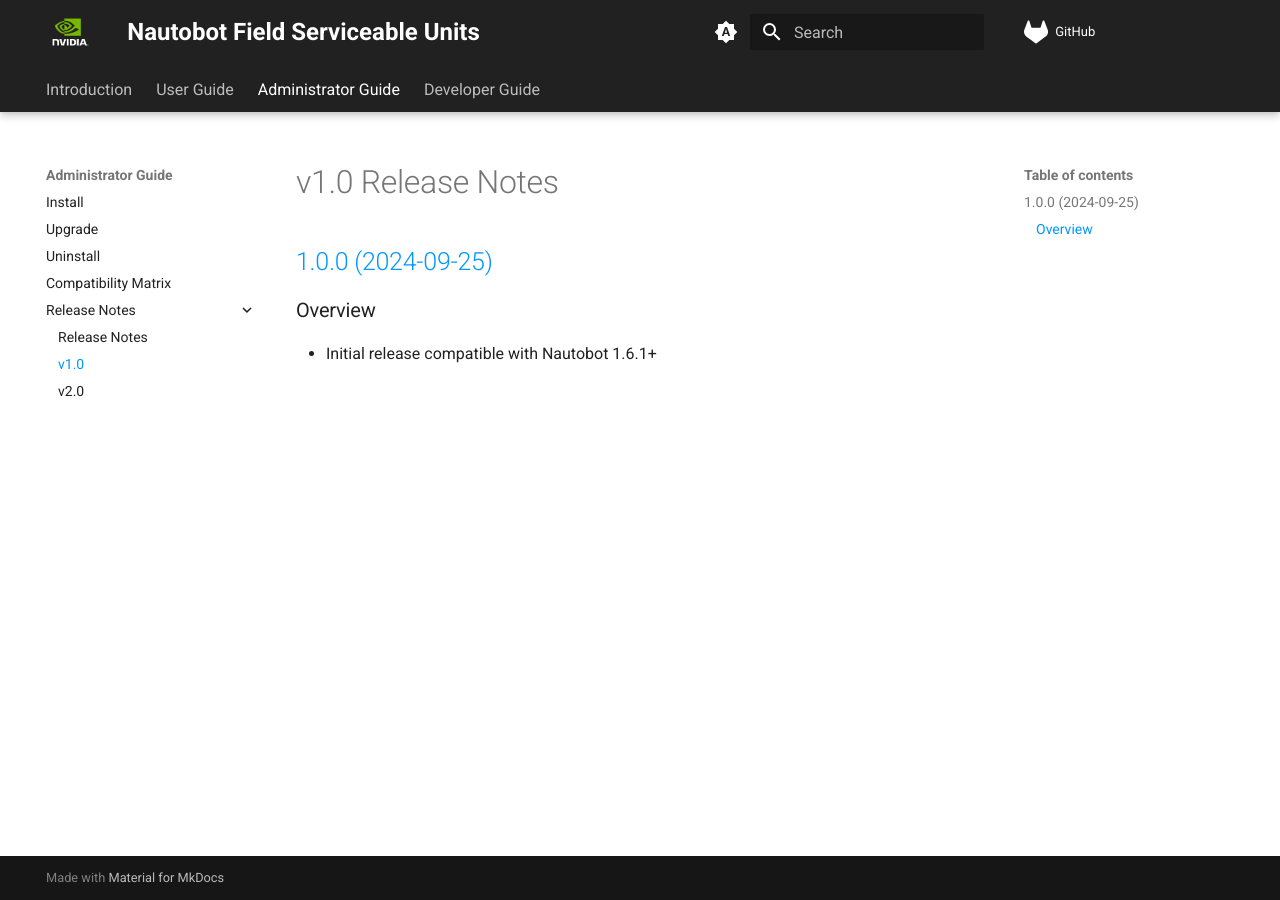
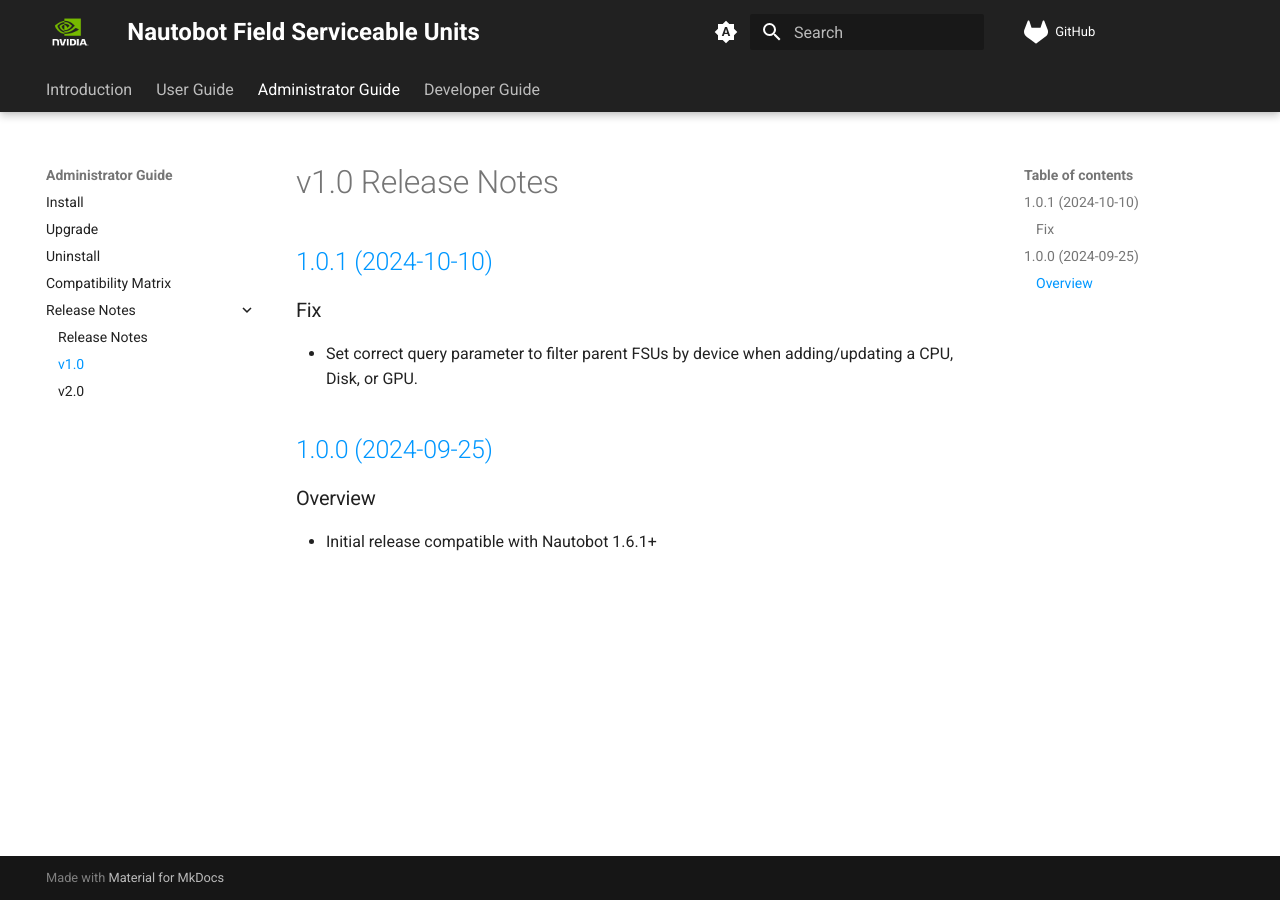
Before and after one commit to NVIDIA/nautobot-app-fsus, an MkDocs documentation site: the page built from docs/admin/release_notes/version_1.0.md, in a window 1280 px wide. Built offline with MkDocs 1.6.1 and Material for MkDocs 9.7.7, drawn with Linux system fonts in a browser that asks for light colours; comment, search, counter and statistics services are not loaded.

Commit message:
Set version and update release notes for v2.0.1
Signed-off-by: Mark Troyer <mtroyer@nvidia.com>

```diff
--- a/docs/admin/release_notes/version_1.0.md
+++ b/docs/admin/release_notes/version_1.0.md
@@ -1,4 +1,10 @@
 # v1.0 Release Notes
+
+## [1.0.1 (2024-10-10)](https://github.com/NVIDIA/nautobot-app-fsus/releases/tag/v1.0.1)
+
+### Fix
+
+- Set correct query parameter to filter parent FSUs by device when adding/updating a CPU, Disk, or GPU.
 
 ## [1.0.0 (2024-09-25)](https://github.com/NVIDIA/nautobot-app-fsus/releases/tag/v1.0.0)
 
--- a/pyproject.toml
+++ b/pyproject.toml
@@ -1,6 +1,6 @@
 [tool.poetry]
 name = "nautobot-fsus"
-version = "2.0.1a0"
+version = "2.0.1"
 description = "Field Serviceable Units for Nautobot"
 authors = ["Mark Troyer <mtroyer@nvidia.com>"]
 maintainers = ["Mark Troyer <mtroyer@nvidia.com>"]
```
Also changed, not shown: docs/admin/release_notes/version_2.0.md (+6 -0 lines).
